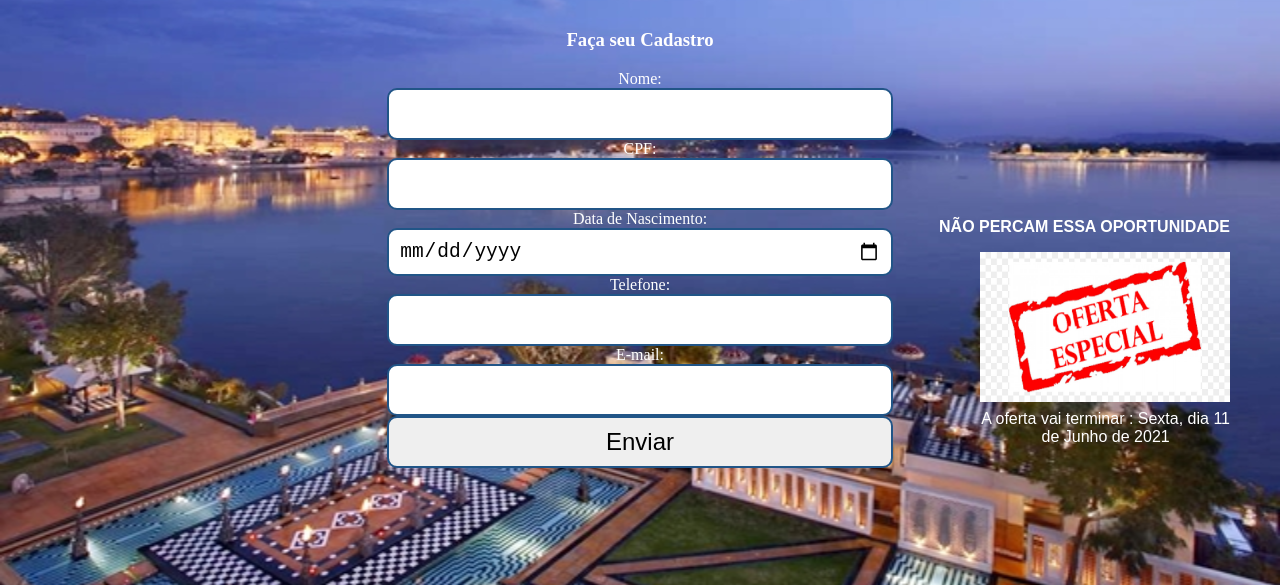
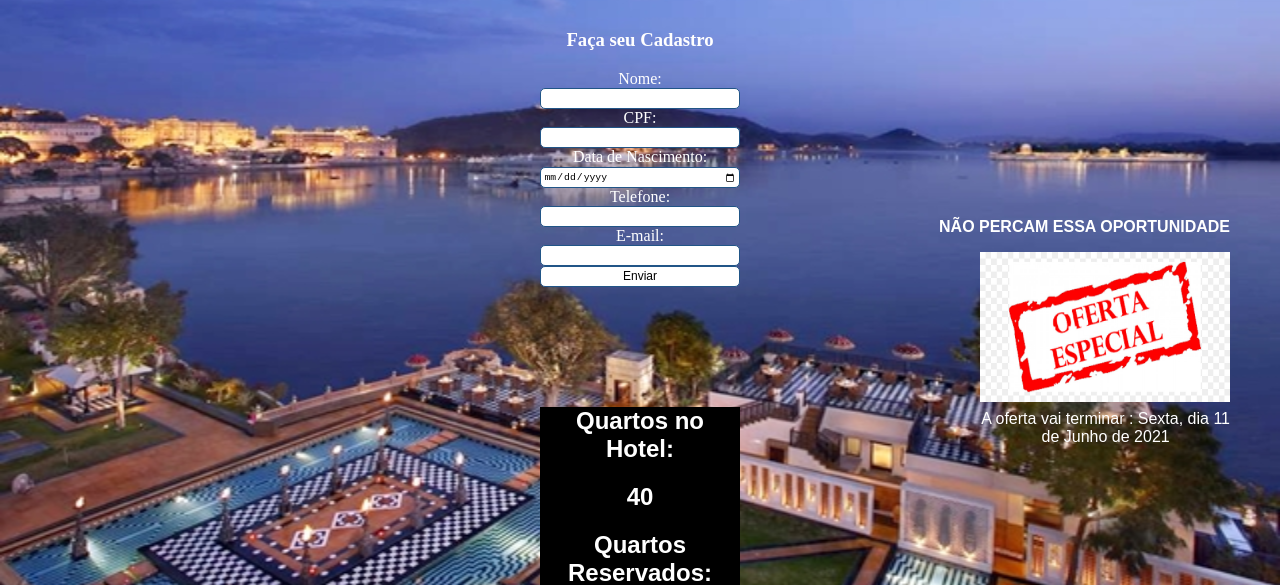
Before and after one commit to AsterixBr/html5, a plain HTML site: page objeto.html in a window 1280 px wide. Shown: the part 198-783 px from the top of the page. Drawn offline with Linux system fonts and the light colour scheme.

Commit message:
UPDATE11

```diff
--- a/objeto.css
+++ b/objeto.css
@@ -49,11 +49,14 @@ h1 {
 .formulario input,
 textarea {
     width: 40%;
-    border: 2px solid #215587;
-    border-radius: 10px;
-    font-size: 1.5em;
-    padding: 10px 10px;
+    border: 1.5px solid #215587;
+    border-radius: 5px;
+    font-size: 0.75em;
+    padding: 2.5px 2.5px;
     box-sizing: border-box;
     resize: none;
     outline: none;
+    background-color: white;
+    width: 200px;
+    margin: 0 auto;
 }
--- a/objeto.html
+++ b/objeto.html
@@ -15,6 +15,7 @@
 </body>
 <article class="formulario input,textarea">
     <form class="contato">
+        <div>
             <h3>Faça seu Cadastro</h3>
             <label for="nome">Nome:</label>
             <br>
@@ -37,6 +38,7 @@
             <input type="email" id="email" name="email" required>
             <br>
             <input type="submit" value="Enviar">
+        </div>
     </form>
 </article>
 <main class="hotel">
```
Lines whose indentation alone changed are shown as unchanged.
